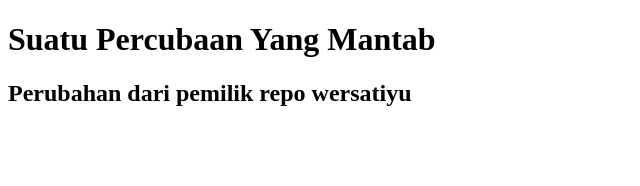
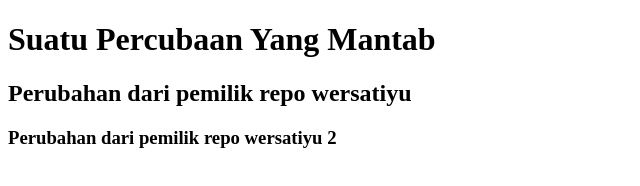
Before and after one commit to wersatiyu/multipleRemote, a plain HTML site: page index.html in a window 1280 px wide. Shown: the whole page, without its empty margins (0-640 px from the left). Drawn offline with Linux system fonts and the light colour scheme.

Commit message:
menambahkan h3 ke index.html

```diff
--- a/index.html
+++ b/index.html
@@ -9,5 +9,6 @@
   <body>
     <h1>Suatu Percubaan Yang Mantab</h1>
     <h2>Perubahan dari pemilik repo wersatiyu</h2>
+    <h3>Perubahan dari pemilik repo wersatiyu 2</h3>
   </body>
 </html>
```
